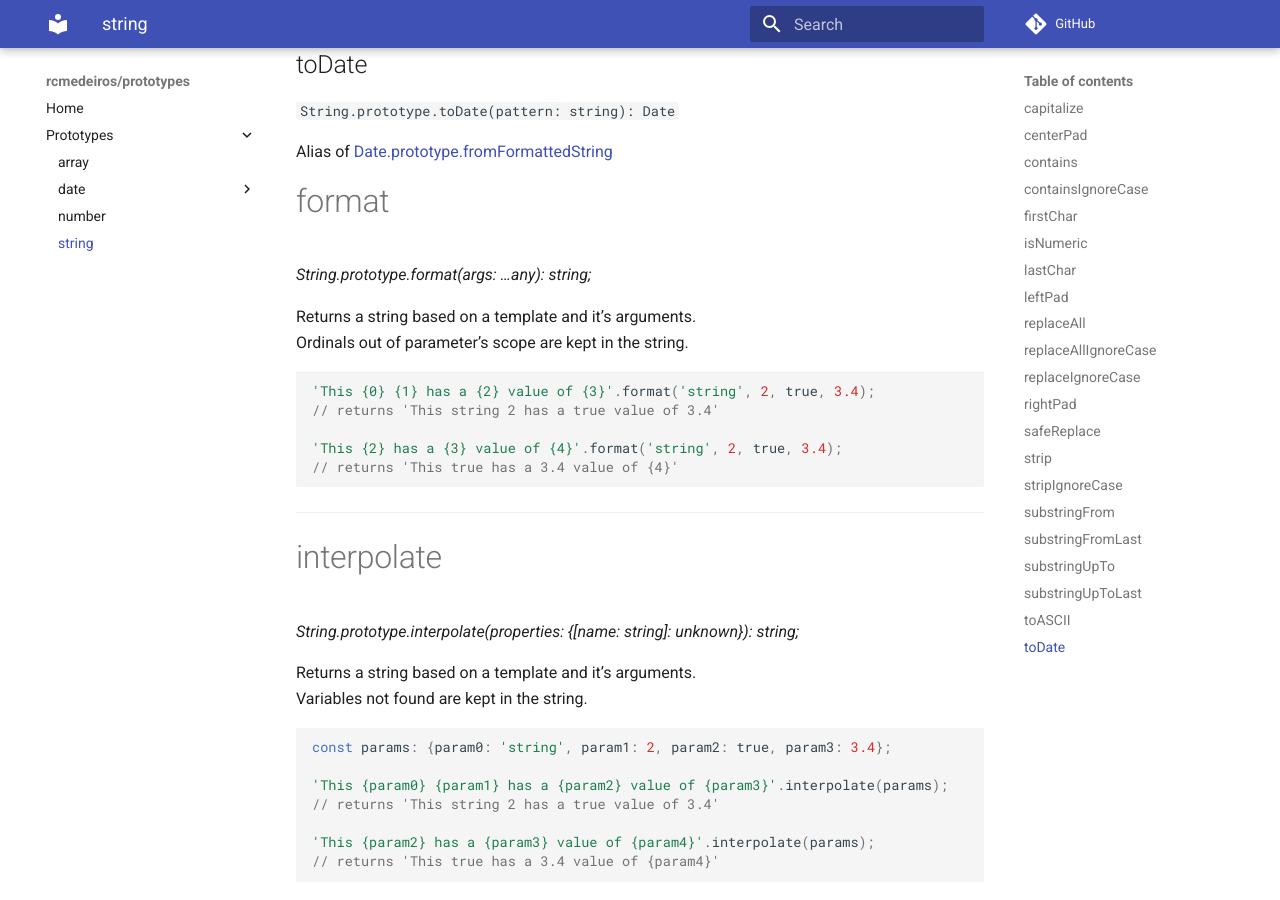
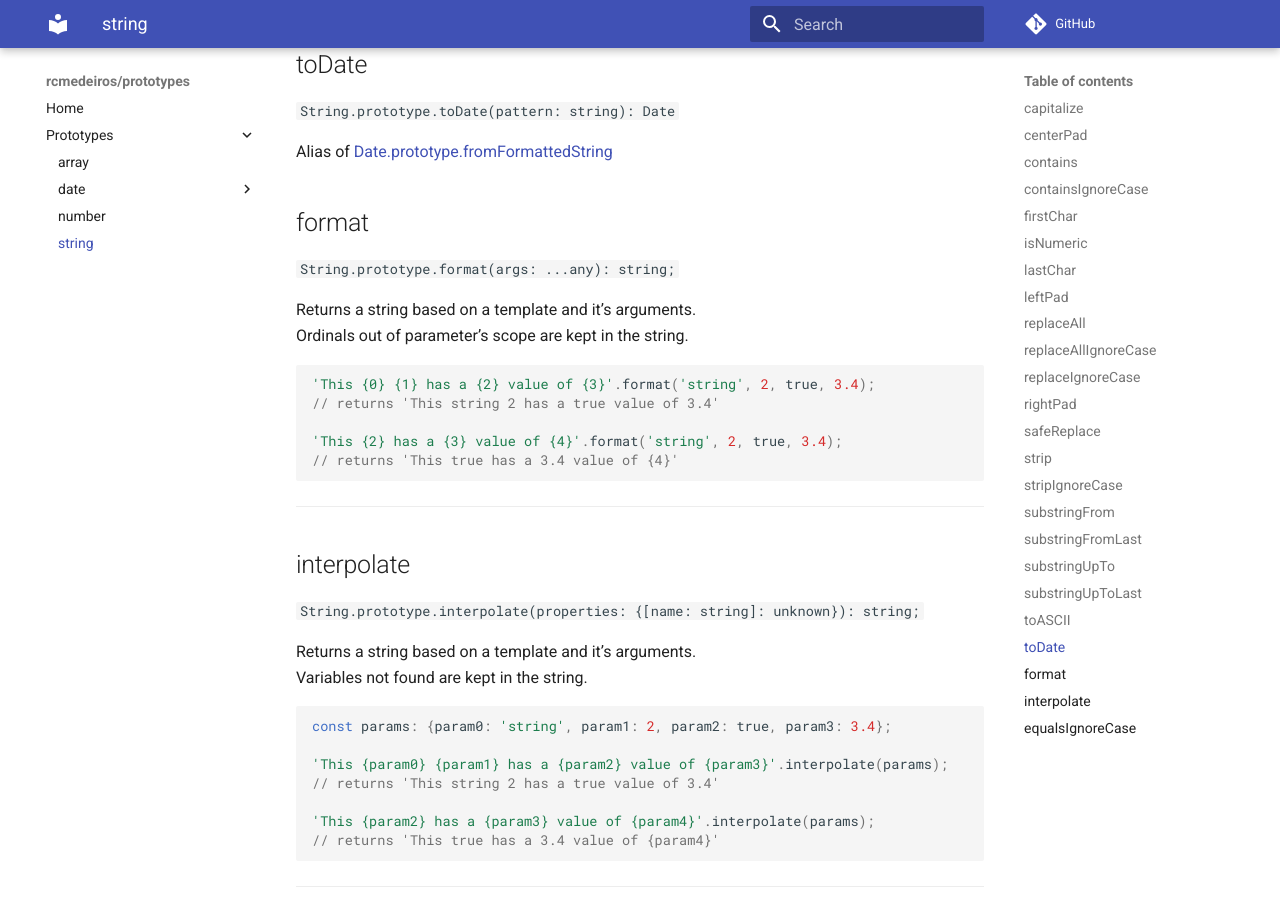
Before and after one commit to rcmedeiros/prototypes, an MkDocs documentation site: the page built from mkdocs/string.md, in a window 1280 px wide and 900 px high, scrolled down 6242 px. Built offline with MkDocs 1.6.1 and Material for MkDocs 9.7.7, drawn with Linux system fonts in a browser that asks for light colours; comment, search, counter and statistics services are not loaded.

Commit message:
doc style fixed

```diff
--- a/mkdocs/string.md
+++ b/mkdocs/string.md
@@ -283,9 +283,9 @@ sample.toASCII(); // => Facade Cafe Resume
 
 Alias of [Date.prototype.fromFormattedString](./date.md#fromformattedstring)
 
-# format
+## format
 
-*String.prototype.format(args: ...any): string;*
+`String.prototype.format(args: ...any): string;`
 
 Returns a string based on a template and it's arguments.
 Ordinals out of parameter's scope are kept in the string.
@@ -299,9 +299,9 @@ Ordinals out of parameter's scope are kept in the string.
 
 ---
 
-# interpolate
+## interpolate
 
-*String.prototype.interpolate(properties: {[name: string]: unknown}): string;*
+`String.prototype.interpolate(properties: {[name: string]: unknown}): string;`
 
 Returns a string based on a template and it's arguments.
 Variables not found are kept in the string.
@@ -318,9 +318,9 @@ const params: {param0: 'string', param1: 2, param2: true, param3: 3.4};
 
 ---
 
-# equalsIgnoreCase
+## equalsIgnoreCase
 
-*String.prototype.equalsIgnoreCase(str: string): boolean;*
+`String.prototype.equalsIgnoreCase(str: string): boolean;`
 
 Returns true if the two strings are equal, regardless the case of each letter.
 
```
Also changed, not shown: docs/number/index.html (+7 -2 lines), docs/requirements.txt (+12 -12 lines), docs/search/search_index.json (+1 -1 lines), mkdocs/number.md (+2 -2 lines).
